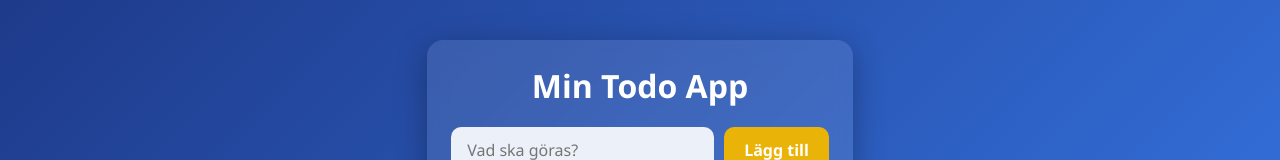
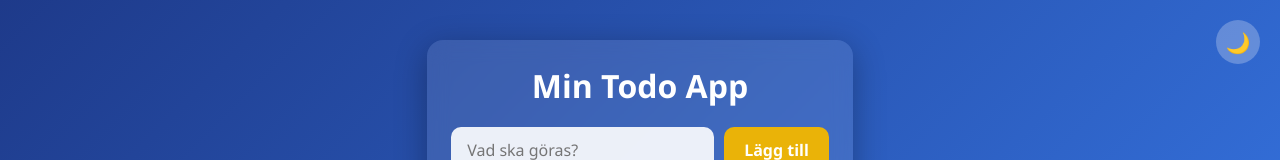
Before and after one commit to JosefM722/min-todo-app, a React (Vite) app: page / in a window 1280 px wide. Shown: the top 160 px of the page. Built offline with nearby package versions, Linux system fonts and the light colour scheme.

Commit message:
Fixat dark-mode knapp

```diff
--- a/src/App.tsx
+++ b/src/App.tsx
@@ -15,6 +15,7 @@ function App() {
   const [filter, setFilter] = useState<'all' | 'active' | 'done'>('all');
   const [editingId, setEditingId] = useState<number | null>(null);
   const [editText, setEditText] = useState('');
+  const [darkMode, setDarkMode] = useState(false);
 
   const addTodo = () => {
     if (text.trim() === '') return;
@@ -58,6 +59,10 @@ function App() {
     localStorage.setItem('todos', JSON.stringify(todos));
   }, [todos]);
 
+  useEffect(() => {
+    document.body.classList.toggle('dark', darkMode);
+  }, [darkMode]);
+
   const filteredTodos = todos.filter((todo) => {
     if (filter === 'active') return !todo.done;
     if (filter === 'done') return todo.done;
@@ -65,7 +70,8 @@ function App() {
   });
 
   return (
-    <div className="app">
+    <>
+      <div className={darkMode ? 'app dark' : 'app'}>
         <h1>Min Todo App</h1>
         <div className="input-row">
           <input
@@ -132,6 +138,11 @@ function App() {
           </button>
         )}
       </div>
+
+      <button className="dark-toggle" onClick={() => setDarkMode(!darkMode)}>
+        {darkMode ? '☀️' : '🌙'}
+      </button>
+    </>
   );
 }
 
--- a/src/index.css
+++ b/src/index.css
@@ -191,3 +191,45 @@ h1 {
   background: rgba(255, 255, 255, 0.95);
   color: #1e3a8a;
 }
+
+.app.dark {
+  background: rgba(0, 0, 0, 0.5);
+}
+
+.app.dark h1,
+.app.dark .counter {
+  color: #e5e7eb;
+}
+
+.app.dark .input-row input {
+  background: rgba(255, 255, 255, 0.15);
+  color: white;
+}
+
+.app.dark .input-row input::placeholder {
+  color: rgba(255, 255, 255, 0.6);
+}
+
+.dark-toggle {
+  position: fixed;
+  top: 20px;
+  right: 20px;
+  width: 44px;
+  height: 44px;
+  border-radius: 50%;
+  border: none;
+  background: rgba(255, 255, 255, 0.25);
+  font-size: 20px;
+  cursor: pointer;
+  transition: all 0.2s;
+  z-index: 100;
+}
+
+.dark-toggle:hover {
+  background: rgba(255, 255, 255, 0.4);
+  transform: scale(1.1);
+}
+
+body.dark {
+  background: linear-gradient(135deg, #0f172a, #1e293b);
+}
```
Lines whose indentation alone changed are shown as unchanged.
